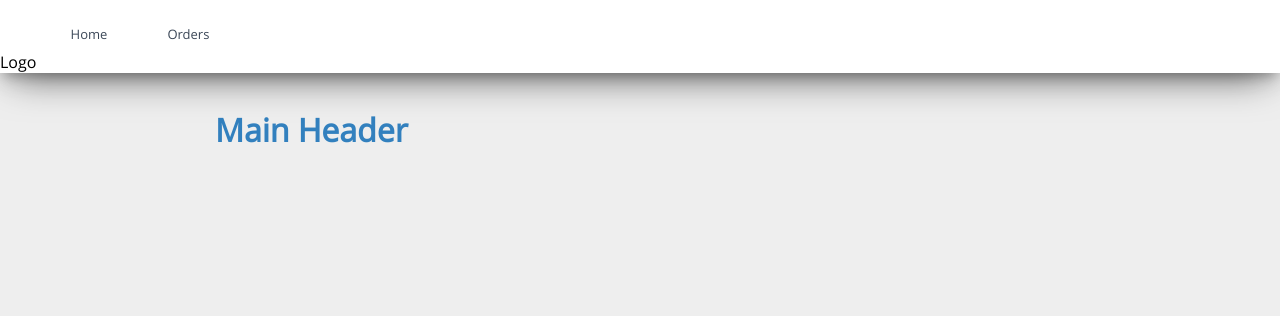
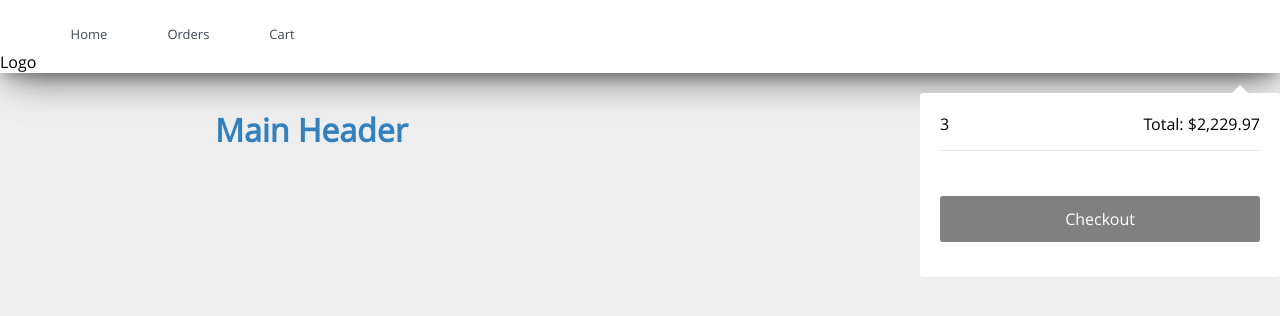
Before and after one commit to ralph367/webapp-pizza, a Django app: page /orderlist in a window 1280 px wide. Shown: the top 316 px of the page. Run offline with Django 3.2, Linux system fonts and the light colour scheme; data that the repository does not hold is empty.

Commit message:
cart first design

```diff
--- a/pizzawebapp/templates/base.html
+++ b/pizzawebapp/templates/base.html
@@ -10,17 +10,40 @@
 
 <body>
     <div class="sidebar">
-        {% block sidebar %}
-        Logo
+        {% block sidebar %} Logo
         <ul>
             <li><a href="/">Home</a></li>
             <li><a href="/">Orders</a></li>
+            <li><a href="#" id="cart">cart</a></li>
         </ul>
 
         {% endblock %}
     </div>
+    <div class="shopping-cart">
+        <div class="shopping-cart-header">
+            <i class="fa fa-shopping-cart cart-icon"></i><span class="badge">3</span>
+            <div class="shopping-cart-total">
+                <span class="lighter-text">Total:</span>
+                <span class="main-color-text">$2,229.97</span>
+            </div>
+        </div>
+        <!--end shopping-cart-header -->
 
+        <ul class="shopping-cart-items">
+            <!-- <li class="clearfix">
+                <img src="" alt="item1" />
+                <span class="item-name">Sony DSC-RX100M III</span>
+                <span class="item-price">$849.99</span>
+                <span class="item-quantity">Quantity: 01</span>
+            </li> -->
+
+
+        </ul>
+
+        <a href="#" class="button">Checkout</a>
+    </div>
     <div class="container">
+
         <div class="header">
             <h1>
                 {% block mainheader %}Main Header{% endblock mainheader%}
@@ -28,8 +51,17 @@
         </div>
         {% block content %}{% endblock content%}
     </div>
+    {% block script %}{% endblock script%}
+    <script>
+        (function() {
 
-    {% block script %} {% endblock script%}
+            $("#cart").on("click", function() {
+                $(".shopping-cart").fadeToggle("fast");
+            });
+
+        })();
+    </script>
+
 </body>
 
 </html>
--- a/pizzawebapp/templates/static/css/style.css
+++ b/pizzawebapp/templates/static/css/style.css
@@ -2,7 +2,7 @@
     overflow: hidden;
     background: #fff;
     position: relative;
-    box-shadow: 0 16px 38px -12px rgba(0,0,0,.56), 0 4px 25px 0 rgba(0,0,0,.12), 0 8px 10px -5px rgba(0,0,0,.2);
+    box-shadow: 0 16px 38px -12px rgba(0, 0, 0, .56), 0 4px 25px 0 rgba(0, 0, 0, .12), 0 8px 10px -5px rgba(0, 0, 0, .2);
 }
 
 .sidebar ul {
@@ -10,15 +10,14 @@
     margin: 0;
     padding: 0;
     overflow: hidden;
-
-  display:inline-block;
+    display: inline-block;
 }
 
 .sidebar li {
     float: left;
 }
 
-.sidebar li a{
+.sidebar li a {
     display: block;
     margin: 15px;
     text-align: center;
@@ -29,10 +28,9 @@
     font-size: 13px;
     padding: 10px 15px;
     text-decoration: none;
+}
 
-}
 .sidebar .nav p {
-
     text-align: center;
     margin: 15px;
     line-height: 10px;
@@ -44,10 +42,9 @@
 
 .sidebar li.active {
     background-color: #3280be;
-    margin:0 15px;
+    margin: 0 15px;
     -webkit-border-radius: 3px 3px 3px 3px;
     border-radius: 3px 3px 3px 3px;
-
 }
 
 .sidebar li.active a {
@@ -80,19 +77,19 @@
     right: 15px;
     height: 1px;
     width: calc(100% - 30px);
-    background-color: hsla(0,0%,71%,.3);
+    background-color: hsla(0, 0%, 71%, .3);
 }
 
-.header{
-    padding : 25px;
+.header {
+    padding: 25px;
     margin-top: 10px;
 }
 
-.container h1{
+.container h1 {
     color: #3280be;
 }
 
-.cardcol{
+.cardcol {
     margin-top: 30px;
     margin-right: 10px;
     margin-left: 10px;
@@ -106,7 +103,7 @@
     color: #333;
     background: #fff;
     width: 100%;
-    box-shadow: 0 2px 2px 0 rgba(0,0,0,.14), 0 3px 1px -2px rgba(0,0,0,.2), 0 1px 5px 0 rgba(0,0,0,.12);
+    box-shadow: 0 2px 2px 0 rgba(0, 0, 0, .14), 0 3px 1px -2px rgba(0, 0, 0, .2), 0 1px 5px 0 rgba(0, 0, 0, .12);
     position: relative;
     display: flex;
     flex-direction: column;
@@ -114,25 +111,23 @@
     word-wrap: break-word;
 }
 
-.card .cardboxheader{
+.card .cardboxheader {
     margin: 0 15px;
     padding: 0;
-
     position: relative;
 }
 
-.card .cardheader{
+.card .cardheader {
     color: #fff;
-
     border-radius: 3px;
     margin-top: -20px;
     padding: 15px;
-    box-shadow: 0 4px 20px 0 rgba(0,0,0,.14), 0 7px 10px -5px rgba(40, 126, 196, 0.4);
-    background: linear-gradient(60deg,#3280be,#3280be);
+    box-shadow: 0 4px 20px 0 rgba(0, 0, 0, .14), 0 7px 10px -5px rgba(40, 126, 196, 0.4);
+    background: linear-gradient(60deg, #3280be, #3280be);
     position: relative;
 }
 
-.card .cardbody{
+.card .cardbody {
     padding: .9375rem 20px;
     position: relative;
 }
@@ -143,3 +138,89 @@
     margin-right: -15px;
     margin-left: -15px;
 }
+
+.shopping-cart {
+    margin: 20px 0;
+    float: right;
+    background: white;
+    width: 320px;
+    position: relative;
+    border-radius: 3px;
+    padding: 20px;
+}
+
+.shopping-cart-header {
+    border-bottom: 1px solid #E8E8E8;
+    padding-bottom: 15px;
+}
+
+.shopping-cart-total {
+    float: right;
+}
+
+.shopping-cart-items {
+    padding-top: 20px;
+}
+
+.shopping-cart-items li {
+    margin-bottom: 18px;
+}
+
+.shopping-cart-items img {
+    float: left;
+    margin-right: 12px;
+}
+
+.shopping-cart-items .item-name {
+    display: block;
+    padding-top: 10px;
+    font-size: 16px;
+}
+
+.shopping-cart-items .item-price {
+    color: gray;
+    margin-right: 8px;
+}
+
+.shopping-cart-items .item-quantity {
+    color: gray;
+}
+
+.shopping-cart:after {
+    bottom: 100%;
+    left: 89%;
+    border: solid transparent;
+    content: " ";
+    height: 0;
+    width: 0;
+    position: absolute;
+    pointer-events: none;
+    border-bottom-color: white;
+    border-width: 8px;
+    margin-left: -8px;
+}
+
+.cart-icon {
+    color: #515783;
+    font-size: 24px;
+    margin-right: 7px;
+    float: left;
+}
+
+.button {
+    background: gray;
+    color: white;
+    text-align: center;
+    padding: 12px;
+    text-decoration: none;
+    display: block;
+    border-radius: 3px;
+    font-size: 16px;
+    margin: 25px 0 15px 0;
+}
+
+.clearfix:after {
+    content: "";
+    display: table;
+    clear: both;
+}
```
